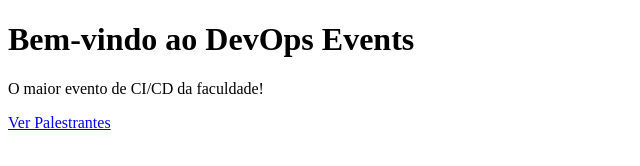
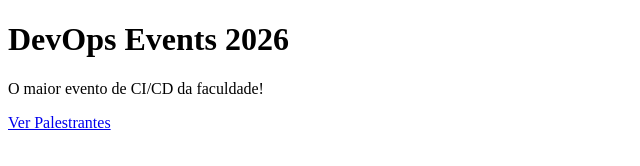
Before and after one commit to rmobrise/devops-events, a plain HTML site: page index.html in a window 1280 px wide. Shown: the whole page, without its empty margins (0-640 px from the left). Drawn offline with Linux system fonts and the light colour scheme.

Commit message:
fix: define titulo base

```diff
--- a/index.html
+++ b/index.html
@@ -4,7 +4,7 @@
     <title>DevOps Events</title>
 </head>
 <body>
-    <h1>Bem-vindo ao DevOps Events</h1>
+    <h1>DevOps Events 2026</h1>
     <p>O maior evento de CI/CD da faculdade!</p>
     <a href="palestrantes.html">Ver Palestrantes</a>
 </body>
```
